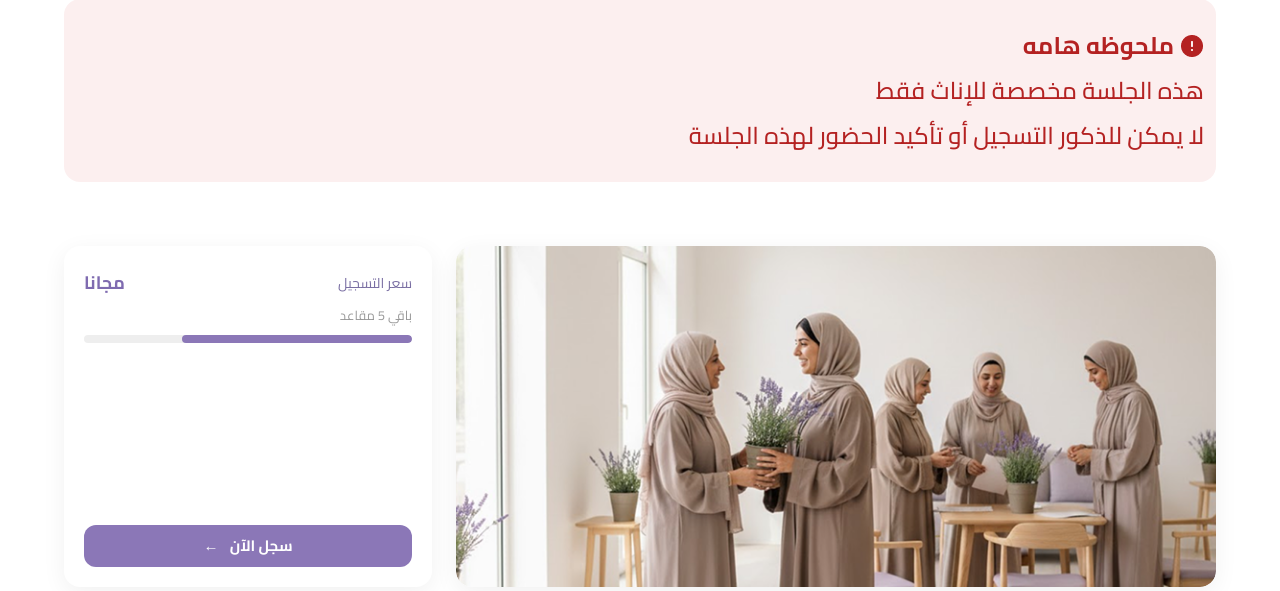
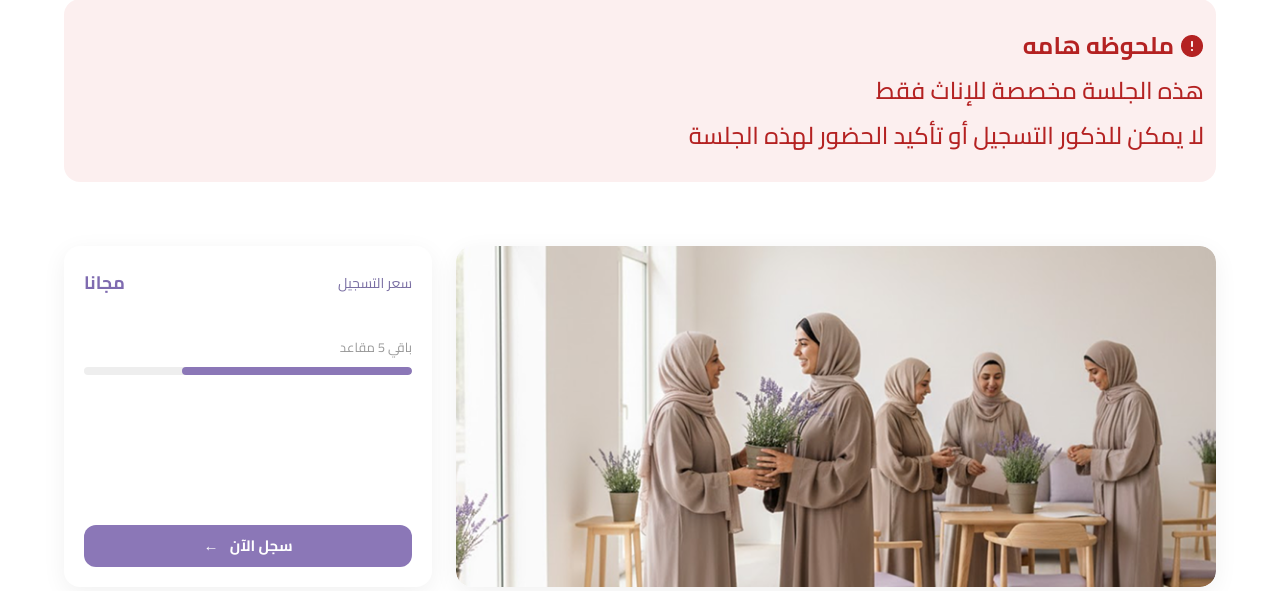
Before and after one commit to yassersalem74/NAHAR-EL-SA3ADAA, a PHP site: page /session-detail.html in a window 1280 px wide. Shown: the part 488-1079 px from the top of the page. Run offline with PHP 8.4, Linux system fonts and the light colour scheme.

Commit message:
FEATURE/ added session-detail page-3

```diff
--- a/session-detail.html
+++ b/session-detail.html
@@ -101,7 +101,7 @@
 
             <div class="session-detail-layout">
                 <div class="session-price-card">
-                    <div>
+                    <div class="price-flex">
                         <div class="price-header">
                             <span class="price-label">سعر التسجيل</span>
                             <span class="price-value">مجانا</span>
--- a/style.css
+++ b/style.css
@@ -765,7 +765,7 @@ body {
 .alert-title {
   font-weight: 700;
 }
-.alert-title img{
+.alert-title img {
   padding-left: 6px;
 }
 
@@ -796,6 +796,12 @@ body {
 /* Grid Areas */
 .session-price-card {
   grid-area: price;
+}
+
+.price-flex {
+  display: flex;
+  flex-direction: column;
+  gap: 32px;
 }
 
 .session-details-card {
@@ -980,10 +986,10 @@ body {
 }
 
 .session-about-card p {
-    font-size: 16px;
-    line-height: 1.8;
-    color: #7a6fa3;
-    text-align: justify;
+  font-size: 16px;
+  line-height: 1.8;
+  color: #7a6fa3;
+  text-align: justify;
 }
 .session-host-card {
   grid-area: host;
```
